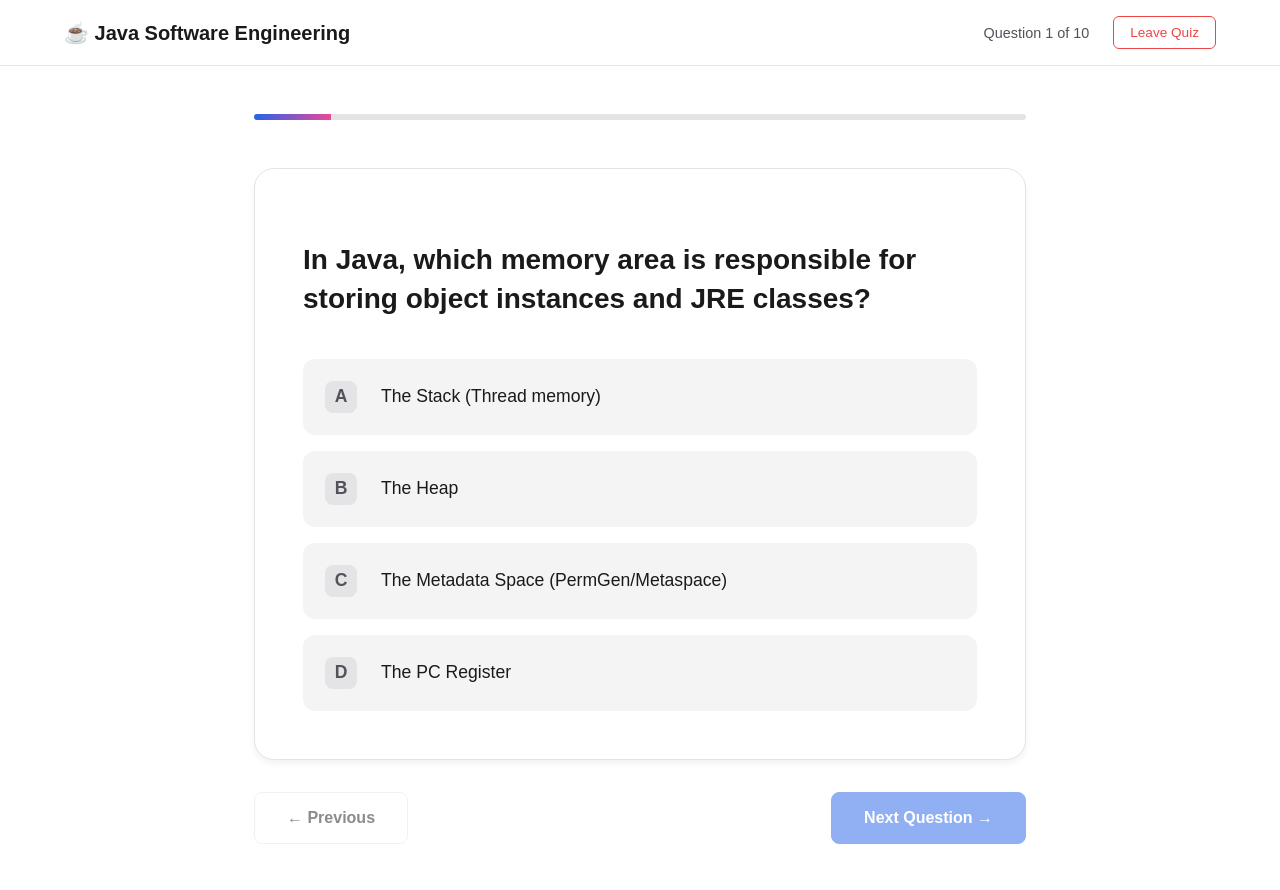
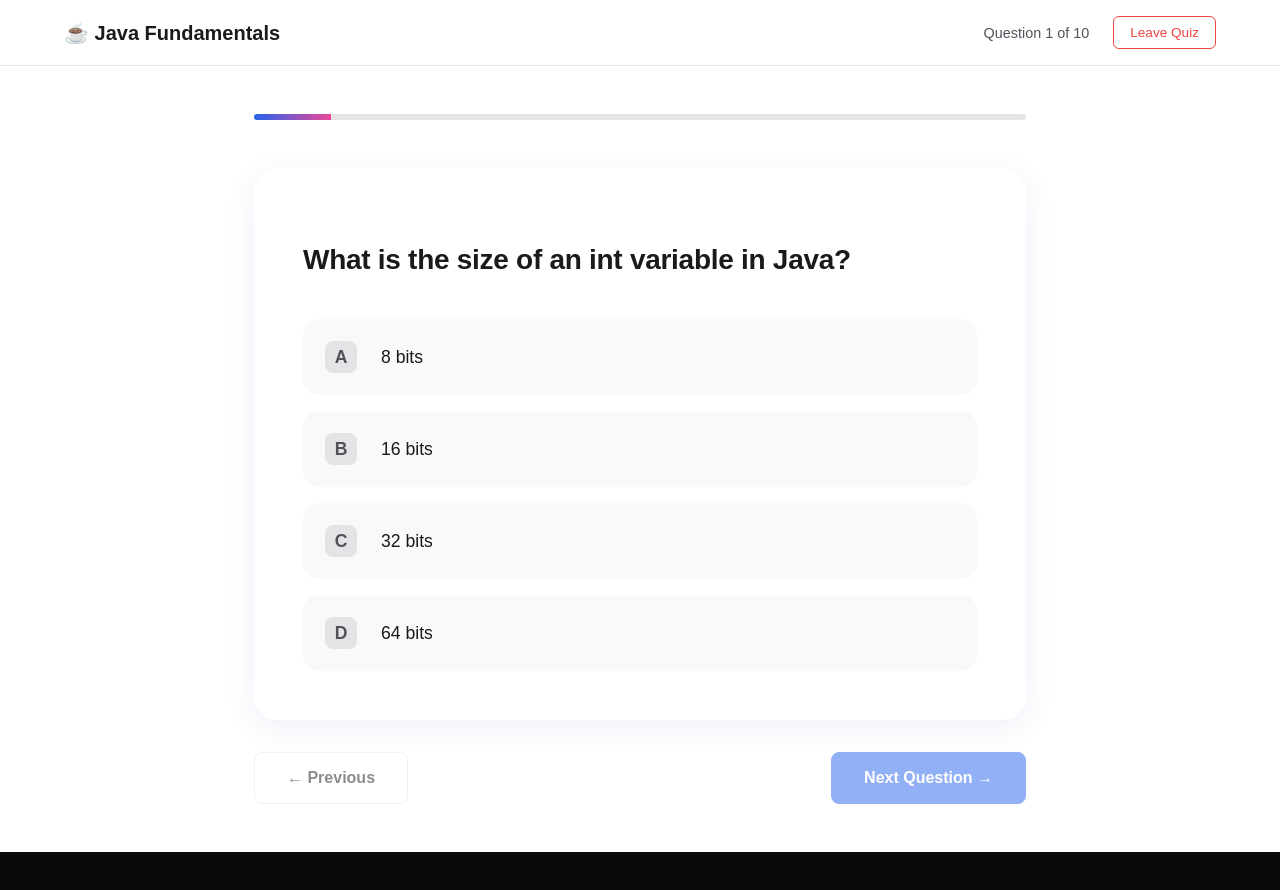
Before and after one commit to sanjanapanji/OnlineQuizSystem, a Next.js app in the folder frontend/: page /quizzes/java-basics in a window 1280 px wide. After the commit the page ends 852 px from the top, so only its background shows below. Built offline with nearby package versions, Linux system fonts and the light colour scheme; sample sign-in values are in the browser's storage.

Commit message:
Step 16: Premium Quiz Refinement & Next.js 15 Fix

```diff
--- a/frontend/app/data/quizzes.js
+++ b/frontend/app/data/quizzes.js
@@ -1,137 +1,137 @@
 export const quizzes = [
   {
     id: 'python-basics',
-    title: 'Python basic',
-    description: 'Test your knowledge on Python memory management, complex data structures, and computational concepts.',
+    title: 'Python Basics',
+    description: 'Test your fundamental knowledge of Python programming.',
     icon: '🐍',
     questions: [
       {
         id: 1,
-        question: 'Which of the following data structures in Python is implemented as a hash table?',
-        options: ['List', 'Dictionary', 'Tuple', 'Deque'],
+        question: 'Which of the following is the correct way to handle memory management in Python manually?',
+        options: ['malloc()', 'free()', 'Python handles it automatically via Reference Counting', 'None of the above'],
+        answer: 2
+      },
+      {
+        id: 2,
+        question: 'In Python, what is the output of "10 // 3"?',
+        options: ['3.33', '3', '4', 'TypeError'],
         answer: 1
       },
       {
-        id: 2,
-        question: 'What is the time complexity of searching for an element in a Python set?',
-        options: ['O(1) on average', 'O(n)', 'O(log n)', 'O(n log n)'],
-        answer: 0
-      },
-      {
         id: 3,
-        question: 'Which module provides a way to elegantly clone objects, including nested objects, avoiding reference sharing?',
-        options: ['os', 'sys', 'copy (deepcopy)', 'threading'],
+        question: 'Which library is most commonly used for high-performance numerical computing in engineering with Python?',
+        options: ['Requests', 'Django', 'NumPy', 'Flask'],
         answer: 2
       },
       {
         id: 4,
-        question: 'What is the Global Interpreter Lock (GIL) in standard CPython?',
-        options: ['A security feature that prevents malicious imports.', 'A mechanism that prevents multiple native threads from executing Python bytecodes at once.', 'A garbage collection lock over memory blocks.', 'A networking protocol lock.'],
+        question: 'What does the G.I.L (Global Interpreter Lock) in Python primarily prevent?',
+        options: ['Infinite loops', 'Multiple native threads from executing Python bytecodes at once', 'Memory leaks', 'Syntax errors'],
         answer: 1
       },
       {
         id: 5,
-        question: 'How do list comprehensions differ from standard for-loops in terms of memory and execution?',
-        options: ['They always use less memory.', 'They execute slightly faster due to being optimized at the C level.', 'They are identical under the hood.', 'List comprehensions cannot contain conditional logic.'],
-        answer: 1
+        question: 'Which of these is a Python decorator?',
+        options: ['@staticmethod', '#define', 'import', 'yield'],
+        answer: 0
       },
       {
         id: 6,
-        question: 'What does the `__init__` method represent in Python Object-Oriented Programming?',
-        options: ['A module initializer', 'A garbage collector hook', 'The constructor method of a class', 'A destructive destructor'],
+        question: 'What is the purpose of the "self" keyword in Python class methods?',
+        options: ['To refer to the global scope', 'To refer to the class itself', 'To refer to the instance of the object', 'To make the method private'],
         answer: 2
       },
       {
         id: 7,
-        question: 'Which of the following is an example of a Python generator?',
-        options: ['[x for x in range(10)]', '(x for x in range(10))', '{x: x for x in range(10)}', 'set(range(10))'],
+        question: 'Which data structure is used for a "Last-In, First-Out" (LIFO) approach in Python?',
+        options: ['Queue', 'Stack (using list.append/pop)', 'Dictionary', 'Set'],
         answer: 1
       },
       {
         id: 8,
-        question: 'In computational physics, which Python library is the foundational standard for N-dimensional array processing?',
-        options: ['Django', 'Flask', 'NumPy', 'Requests'],
-        answer: 2
+        question: 'What is the correct syntax for a list comprehension that squares even numbers in a range?',
+        options: ['[x*x for x in range(10) if x%2==0]', '{x*x for x in range(10)}', '[if x%2==0 x*x]', 'None of the above'],
+        answer: 0
       },
       {
         id: 9,
-        question: 'What is the primary difference between a Tuple and a List in Python?',
-        options: ['Lists are slower to search.', 'Tuples are strictly immutable after creation.', 'Lists can only store uniform data types.', 'Tuples take up more memory.'],
-        answer: 1
+        question: 'What will "type([]) is list" return?',
+        options: ['True', 'False', '<class "list">', 'Error'],
+        answer: 0
       },
       {
         id: 10,
-        question: 'Which keyword allows you to yield execution back to the caller while preserving the local state of a function?',
-        options: ['return', 'break', 'continue', 'yield'],
-        answer: 3
+        question: 'What is the output of: print("Engineering"[-3:])?',
+        options: ['Eng', 'ing', 'ring', 'eer'],
+        answer: 1
       }
     ]
   },
   {
     id: 'java-basics',
-    title: 'Java Software Engineering',
-    description: 'Challenge your understanding of the JVM, multithreading, and advanced Object-Oriented principles.',
+    title: 'Java Fundamentals',
+    description: 'Challenge your understanding of core Java concepts.',
     icon: '☕',
     questions: [
       {
         id: 1,
-        question: 'In Java, which memory area is responsible for storing object instances and JRE classes?',
-        options: ['The Stack (Thread memory)', 'The Heap', 'The Metadata Space (PermGen/Metaspace)', 'The PC Register'],
+        question: 'What is the size of an int variable in Java?',
+        options: ['8 bits', '16 bits', '32 bits', '64 bits'],
+        answer: 2
+      },
+      {
+        id: 2,
+        question: 'Which of the following creates a new object?',
+        options: ['alloc', 'create', 'new', 'make'],
+        answer: 2
+      },
+      {
+        id: 3,
+        question: 'What is the entry point of a Java program?',
+        options: ['start()', 'init()', 'main()', 'run()'],
+        answer: 2
+      },
+      {
+        id: 4,
+        question: 'Which keyword is used by a class to use an interface?',
+        options: ['import', 'implements', 'extends', 'uses'],
         answer: 1
       },
       {
-        id: 2,
-        question: 'What is the primary difference between an Abstract Class and an Interface in Java 8+?',
-        options: ['Interfaces cannot have any method implementations, while Abstract classes can.', 'A class can implement multiple interfaces, but can only extend one abstract class.', 'Abstract classes cannot have fields.', 'Interfaces are evaluated significantly faster at runtime.'],
-        answer: 1
-      },
-      {
-        id: 3,
-        question: 'Which keyword ensures that a variable is read directly from main memory, bypassing thread-local CPU caches?',
-        options: ['volatile', 'synchronized', 'transient', 'static'],
-        answer: 0
-      },
-      {
-        id: 4,
-        question: 'What happens when an exception extends `RuntimeException` instead of simply `Exception`?',
-        options: ['It is an unchecked exception and does not strictly require a throw/catch declaration.', 'It forces the JVM to abruptly terminate.', 'It cannot be caught by a catch block.', 'It is exclusively used for memory errors like OutOfMemoryError.'],
-        answer: 0
-      },
-      {
         id: 5,
-        question: 'Which Java Collections Framework class implements a balanced Red-Black tree under the hood?',
-        options: ['HashMap', 'ArrayList', 'TreeMap', 'LinkedList'],
+        question: 'Which of these is a non-access modifier?',
+        options: ['public', 'private', 'final', 'protected'],
         answer: 2
       },
       {
         id: 6,
-        question: 'What is the main advantage of the `StringBuilder` class over standard `String` concatenation?',
-        options: ['It strictly enforces thread safety.', 'It prevents the creation of excessive intermediate immutable String objects in the Heap.', 'It allows for multiple inheritance.', 'It compresses string data to 8-bit ASCII automatically.'],
+        question: 'What is the default value of a boolean variable?',
+        options: ['true', 'false', '0', 'null'],
         answer: 1
       },
       {
         id: 7,
-        question: 'Which statement regarding the Garbage Collector (GC) in Java is true?',
-        options: ['You can force the GC to run instantly using System.gc().', 'The GC only collects objects that have exactly zero incoming references.', 'The GC collects unreachable objects, taking cyclic references into account.', 'The JVM pauses explicitly for 5 seconds every time the GC runs.'],
-        answer: 2
+        question: 'Which of the following is NOT a Java concept?',
+        options: ['Polymorphism', 'Inheritance', 'Compilation', 'Pointers'],
+        answer: 3
       },
       {
         id: 8,
-        question: 'What is the purpose of the `transient` keyword in Java?',
-        options: ['To indicate a variable should skip binary serialization.', 'To declare a method that lasts only for one clock cycle.', 'To signal the Garbage Collector to destroy the object immediately.', 'To create variables that can only be altered by a specific thread.'],
+        question: 'Which package contains the Random class?',
+        options: ['java.util', 'java.lang', 'java.awt', 'java.io'],
         answer: 0
       },
       {
         id: 9,
-        question: 'In the context of the SOLID principles, what does the "S" stand for?',
-        options: ['Static Typing Principle', 'Synchronous execution Principle', 'Single Responsibility Principle', 'System Integration Principle'],
+        question: 'What does JVM stand for?',
+        options: ['Java Virtual Method', 'Java Volume Maker', 'Java Virtual Machine', 'Java Visual Machine'],
         answer: 2
       },
       {
         id: 10,
-        question: 'Which design pattern is implemented by creating exactly one private instance of a class and exposing it via a public static accessor method?',
-        options: ['Factory pattern', 'Observer pattern', 'Singleton pattern', 'Decorator pattern'],
-        answer: 2
+        question: 'In Java, an array index always begins with:',
+        options: ['-1', '0', '1', 'length-1'],
+        answer: 1
       }
     ]
   }
--- a/frontend/app/quizzes/[id]/page.js
+++ b/frontend/app/quizzes/[id]/page.js
@@ -1,12 +1,13 @@
 "use client";
 
-import { useEffect, useState } from 'react';
+import { useEffect, useState, use } from 'react';
 import { useRouter } from 'next/navigation';
 import Link from 'next/link';
 import { quizzes } from '../../data/quizzes';
 import styles from './page.module.css';
 
-export default function QuizTakingPage({ params }) {
+export default function QuizTakingPage({ params: paramsPromise }) {
+  const params = use(paramsPromise);
   const router = useRouter();
   const [user, setUser] = useState(null);
   const [loading, setLoading] = useState(true);
--- a/frontend/app/quizzes/[id]/page.module.css
+++ b/frontend/app/quizzes/[id]/page.module.css
@@ -89,22 +89,24 @@
 }
 
 .questionCard {
-  background: #ffffff;
-  border: 1px solid #e4e4e7;
+  background: rgba(255, 255, 255, 0.7);
+  backdrop-filter: blur(10px);
+  border: 1px solid rgba(255, 255, 255, 0.5);
   padding: 3rem;
-  border-radius: 20px;
+  border-radius: 24px;
   flex: 1;
   display: flex;
   flex-direction: column;
-  box-shadow: 0 4px 6px rgba(0, 0, 0, 0.05);
+  box-shadow: 0 8px 32px 0 rgba(31, 38, 135, 0.07);
 }
 
 .questionText {
   font-size: 1.75rem;
-  font-weight: 600;
+  font-weight: 700;
   color: #1a1a1a;
   margin-bottom: 2.5rem;
   line-height: 1.4;
+  letter-spacing: -0.01em;
 }
 
 .optionsList {
@@ -119,24 +121,27 @@
   align-items: center;
   width: 100%;
   padding: 1.25rem;
-  background: #f4f4f5;
+  background: rgba(244, 244, 245, 0.5);
   border: 2px solid transparent;
-  border-radius: 12px;
+  border-radius: 16px;
   color: #1a1a1a;
   font-size: 1.1rem;
+  font-weight: 500;
   text-align: left;
   cursor: pointer;
-  transition: all 0.2s ease;
+  transition: all 0.3s cubic-bezier(0.4, 0, 0.2, 1);
 }
 
 .optionBtn:hover:not(.selectedOption) {
-  background: #e4e4e7;
-  border-color: #a1a1aa;
+  background: rgba(228, 228, 231, 0.8);
+  border-color: #cbd5e1;
+  transform: translateX(4px);
 }
 
 .selectedOption {
-  background: rgba(37, 99, 235, 0.1);
+  background: rgba(37, 99, 235, 0.08);
   border-color: #2563eb;
+  box-shadow: 0 4px 12px rgba(37, 99, 235, 0.15);
 }
 
 .optionLetter {
```
